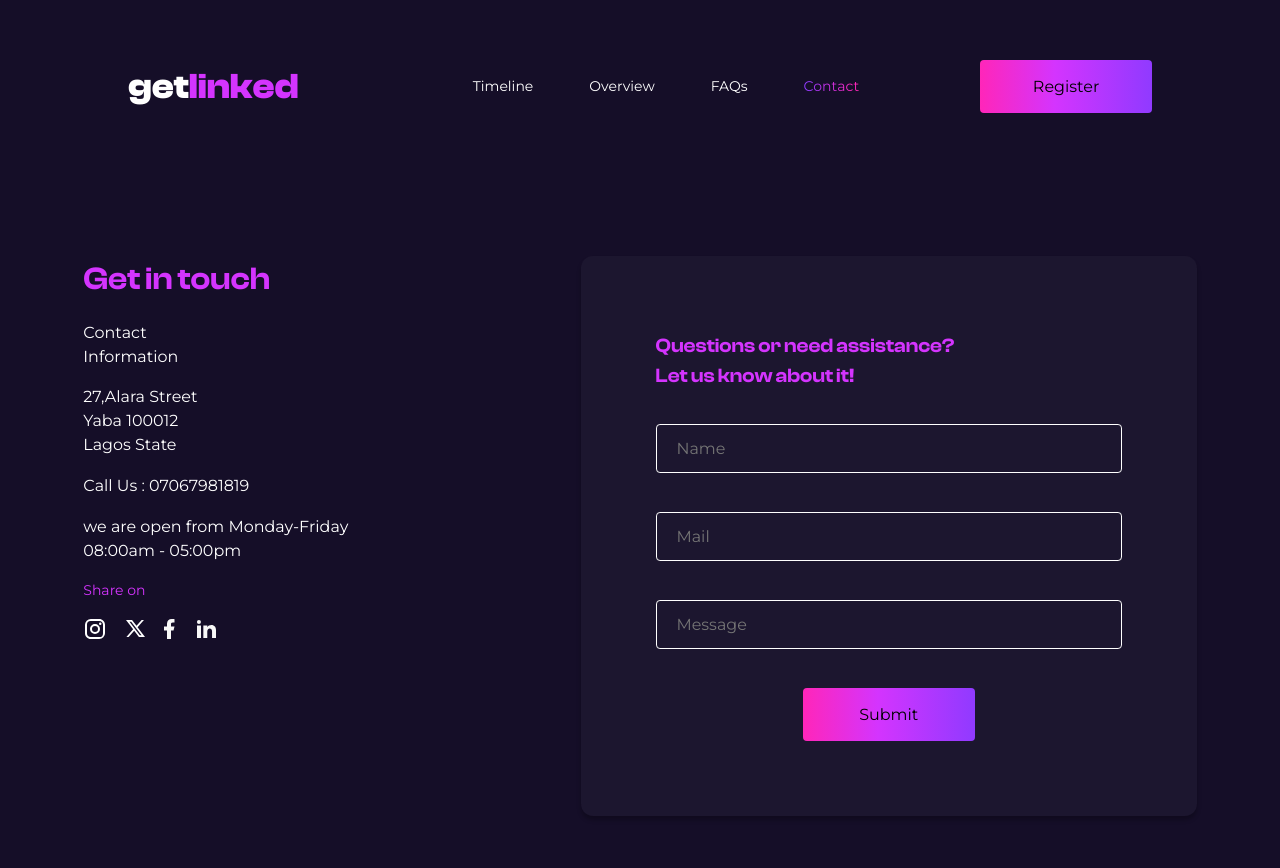
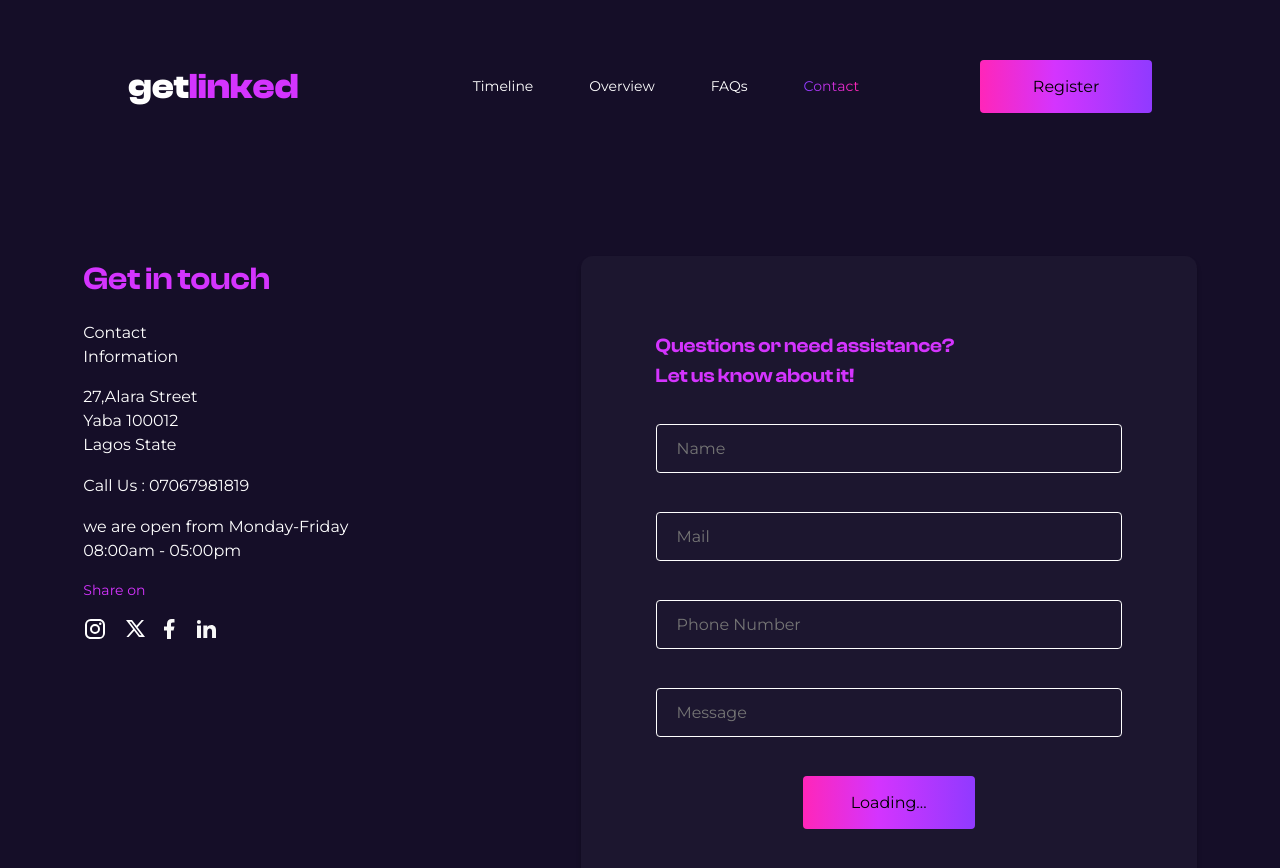
Before and after one commit to iyosayi0x/get-linked-hackathon-landing-page, a React (Vite) app: page /contact in a window 1280 px wide. Shown: the top 868 px of the page. Built offline with nearby package versions, Linux system fonts and the light colour scheme.

Commit message:
feat: contact form backend

```diff
--- a/src/pages/contact/index.tsx
+++ b/src/pages/contact/index.tsx
@@ -7,8 +7,43 @@ import IconInstagram from 'src/assets/icons/instagram';
 import IconX from 'src/assets/icons/x';
 import IconFacebook from 'src/assets/icons/facebook';
 import IconLinkedIn from 'src/assets/icons/linkedin';
+import { BaseSyntheticEvent, useState } from 'react';
+import { handleContact } from 'src/adapters/contact';
 
-const index = () => {
+const Contact = () => {
+    const [isLoading, setIsLoading] = useState(false);
+    const [form, setForm] = useState<ContactFormArguments>({
+        first_name: '',
+        email: '',
+        message: '',
+        phone_number: '',
+    });
+
+    const handleFormChange = (e: BaseSyntheticEvent) => {
+        setForm((currForm) => ({
+            ...currForm,
+            [e.target.name]: e.target.value,
+        }));
+    };
+
+    const handleSubmitForm = async (e: BaseSyntheticEvent) => {
+        e.preventDefault();
+        if (
+            !form.email ||
+            !form.message ||
+            !form.phone_number ||
+            !form.first_name
+        )
+            return;
+        try {
+            setIsLoading(true);
+            await handleContact(form);
+        } catch (err) {
+            // do something
+        } finally {
+            setIsLoading(false);
+        }
+    };
     return (
         <div>
             <Header showBorder={false} />
@@ -45,7 +80,10 @@ const index = () => {
                         </div>
                     </section>
                 </aside>
-                <form className={styles.contact__form}>
+                <form
+                    className={styles.contact__form}
+                    onSubmit={handleSubmitForm}
+                >
                     <section className={styles.contact__form_header}>
                         <div>Questions or need assistance?</div>
                         <div>Let us know about it!</div>
@@ -56,6 +94,9 @@ const index = () => {
                             className={formStyles.form__input}
                             type="text"
                             placeholder="Name"
+                            name="first_name"
+                            onChange={handleFormChange}
+                            value={form.first_name}
                         />
                     </div>
 
@@ -64,6 +105,20 @@ const index = () => {
                             className={formStyles.form__input}
                             type="text"
                             placeholder="Mail"
+                            name="email"
+                            onChange={handleFormChange}
+                            value={form.email}
+                        />
+                    </div>
+
+                    <div className={formStyles.form__field}>
+                        <input
+                            className={formStyles.form__input}
+                            type="text"
+                            placeholder="Phone Number"
+                            name="phone_number"
+                            onChange={handleFormChange}
+                            value={form.phone_number}
                         />
                     </div>
 
@@ -72,11 +127,16 @@ const index = () => {
                             className={formStyles.form__input}
                             type="text"
                             placeholder="Message"
+                            name="message"
+                            onChange={handleFormChange}
+                            value={form.message}
                         />
                     </div>
 
                     <div style={{ display: 'grid', placeItems: 'center' }}>
-                        <button>Submit</button>
+                        <button>
+                            {isLoading ? 'Submitting...' : 'Loading...'}
+                        </button>
                     </div>
                 </form>
             </main>
@@ -84,4 +144,4 @@ const index = () => {
     );
 };
 
-export default index;
+export default Contact;
```
